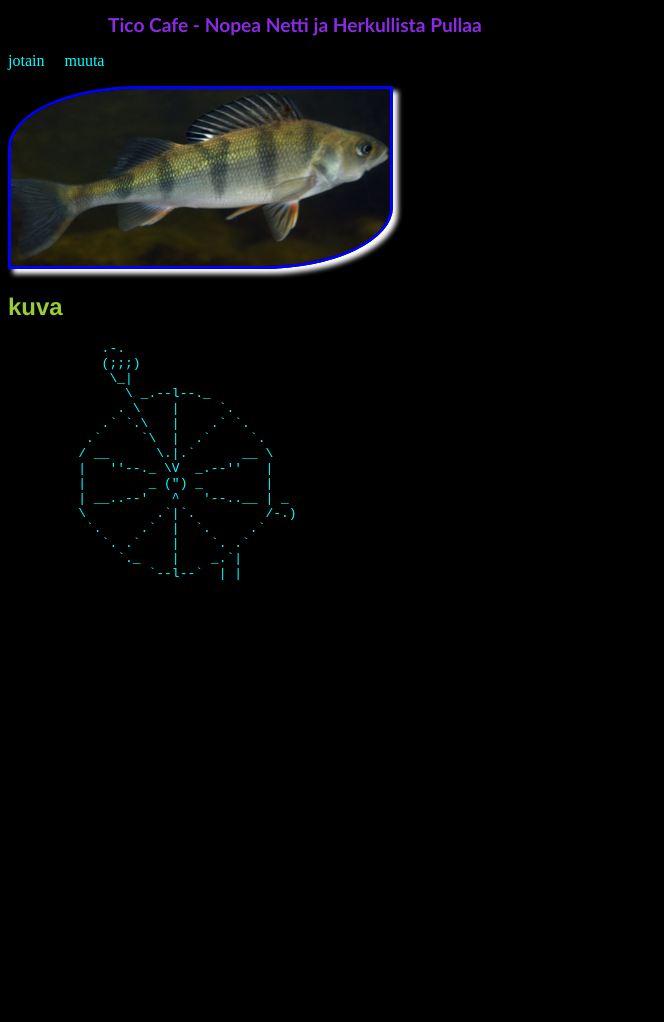
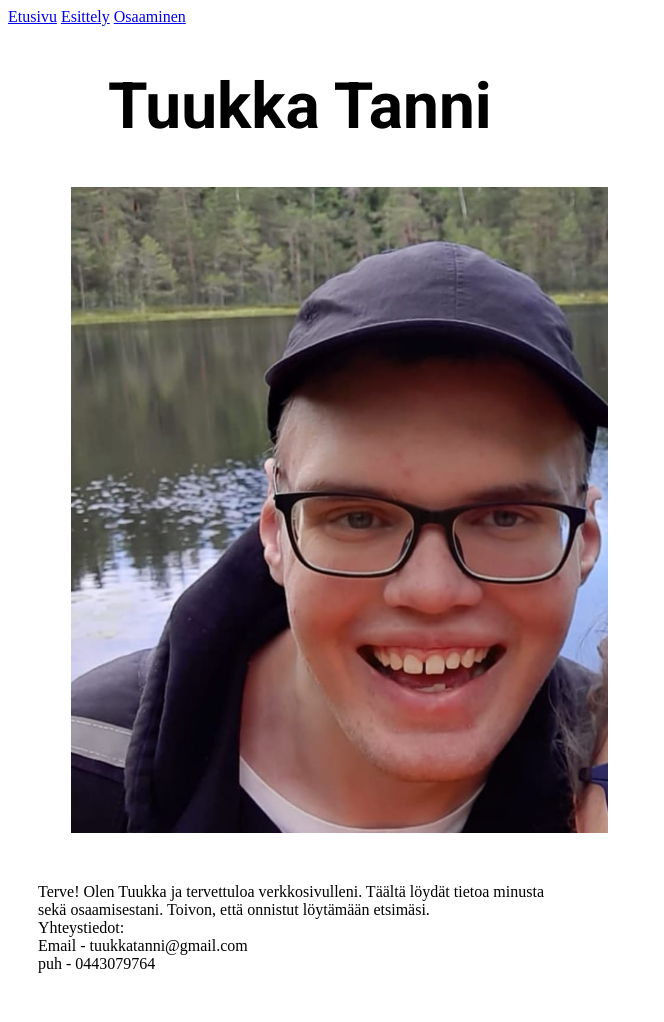
Before and after one commit to TuuTan/TuuTan.github.io, a plain HTML site: page index.html in a window 1280 px wide. Shown: the whole page, without its empty margins (0-664 px from the left). Before the commit the page ends 800 px from the top, so only its background shows below. Drawn offline with Linux system fonts and the light colour scheme.

Commit message:
Add files via upload

```diff
--- a/index.html
+++ b/index.html
@@ -4,42 +4,57 @@
         <!--koodisto-->
         <meta charset="utf-8">
         <meta name="Author" content="Tuukka">
-        <meta name="description" content="Tico cafen löydät pasilan aseman vierestä">
+        <meta name="description" content="Tuukan digitaalinen portfolio">
         <!--skaalaa sivun eri resoluutioisille päätteille-->
         <meta name="viewport" content="width=device-width, intial-scale=1.0">
-        <title>Tico Cafe</title>
+        <title>Tuukka Tanni</title>
         <!--linkkki ulkoinen css tiedosto-->
         <link href="tyyli.css" rel="stylesheet">
         <!--sivun sisäinen tyyli-->
         <style>
-          h1{color: blueviolet;}
+        * {
+         box-sizing: border-box;
+        }
+      img {width:100%;
+          max-width: 600px;}
+      .flex-container {display: flex;
+                       flex-direction: row;
+            }
+      .flex-container section { width:45%;
+                                margin:10px;
+                                padding:20px;
+                               }
+
+     @media (max-width:600px){
+        .flex-container {
+                       flex-direction: column;
+            }
+        .flex-container section { width:100%;}
+     }
+          h1{color: black;}
+          nav{color: black;}
         </style>
     </head>
     <body>
+         <nav>
+            <a href="index.html">Etusivu</a>
+            <a href="esittely.html">Esittely</a>
+            <a href="osaaminen.html">Osaaminen</a>
+        </nav>
         <main>
-        <h1>Tico Cafe - Nopea Netti ja Herkullista Pullaa</h1>
-        <p>jotain&nbsp;&nbsp;&nbsp;&nbsp;&nbsp;muuta</p>
-        <img src="kala.jpg" alt="ahven" id="onkala">
-        <h2>kuva</h2>
-        <pre>
-            .-.
-            (;;;)
-             \_|
-               \ _.--l--._
-              . \    |     `.
-            .` `.\   |    .` `.
-          .`     `\  |  .`     `.
-         / __      \.|.`      __ \
-         |   ''--._ \V  _.--''   |
-         |        _ (") _        |
-         | __..--'   ^   '--..__ | _
-         \         .`|`.         /-.)
-          `.     .`  |  `.     .`
-            `. .`    |    `. .`
-              `._    |    _.`|
-                  `--l--`  | |
-
-        </pre>
+        <h1>Tuukka Tanni</h1>
+            <section>
+        <img src="Minä.jpg" alt="Hymyilevä mies metsässä" id="Tuukka" style="padding-left:5% ;">
+    </section>
+    <article class="flex-container">
+        <section>
+        <p> Terve!
+        Olen Tuukka ja tervettuloa verkkosivulleni. Täältä löydät tietoa minusta sekä osaamisestani. Toivon, että onnistut löytämään etsimäsi. <br>
+        Yhteystiedot: <br>
+        Email - tuukkatanni@gmail.com <br>
+        puh - 0443079764</p>
+    </article>
+    </section>
     </main>
 
     </body>
--- a/tyyli.css
+++ b/tyyli.css
@@ -1,16 +1,28 @@
-body{color: aqua;
-background-color: black;/*taustan väri*/}
+body{color: black;
+background-color: white;/*taustan väri*/}
+@font-face {
+    font-family:Roboto;
+    src: url(Roboto-VariableFont_wdth\,wght.ttf);
+}
+@font-face {
+    font-family:RobotoSlab;
+    src: url(RobotoSlab-VariableFont_wght.ttf);
+}
+                                                /* lataa fontit*/
 
 h1{margin-left: 100px;
-font-size: 1.5vw;
-font-family: 'Gill Sans', 'Gill Sans MT', Calibri, 'Trebuchet MS', sans-serif;
+font-size: 5vw;
+font-family:Roboto;
 color: rgb(423, 32, 52);
-color: crimson;}
+color: rgb(0, 0, 0);}
 
-#onkala {width: 30%;
-border: solid 3px blue; /*kehys*/
-border-radius: 34% 0% ; /*kehyksen muoto*/
-box-shadow: 5px 5px 5px white;} /*kehyksen "varjo"*/
+pre{
 
-h2{color: yellowgreen;
+    font-family: RobotoSlab;
+}
+
+#Tuukka {width: 90%;}
+
+
+h2{color: black;
 font-family: 'Franklin Gothic Medium', 'Arial Narrow', Arial, sans-serif;}
```
Also changed, not shown: Minä.jpg (added), Roboto-Italic-VariableFont_wdth,wght.ttf (added), Roboto-VariableFont_wdth,wght.ttf (added), RobotoSlab-VariableFont_wght.ttf (added), 1 other file.
